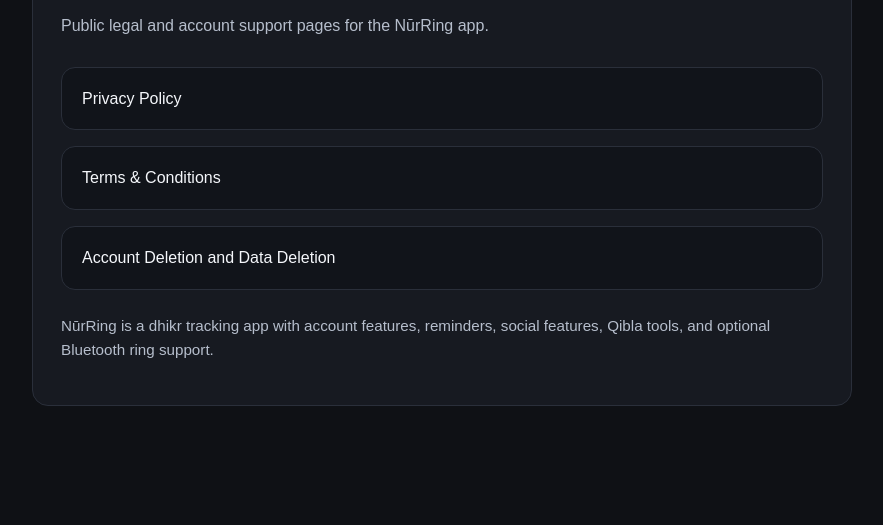
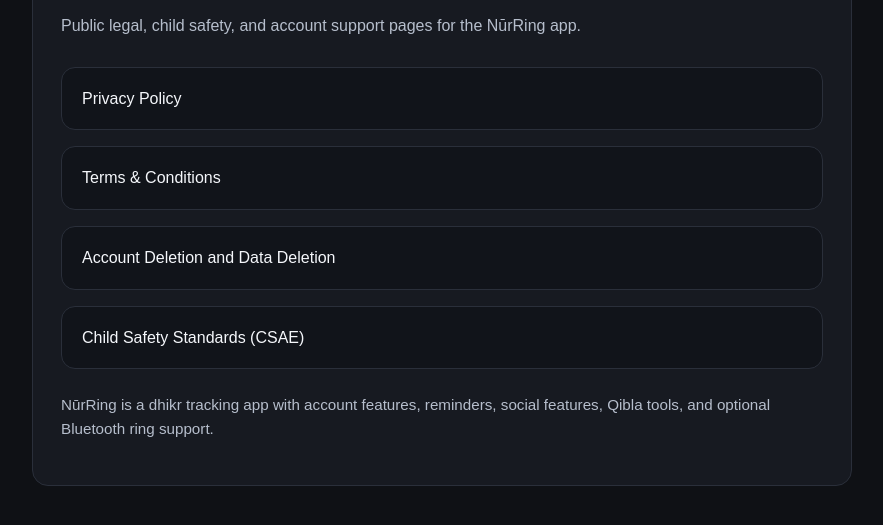
Before and after one commit to tomiogunnorin-afk/nurring-legal, a plain HTML site: page index.html in a window 1280 px wide. Shown: the part 131-656 px from the top of the page, without its empty margins (198-1081 px from the left). Drawn offline with Linux system fonts and the light colour scheme.

Commit message:
Update index.html

```diff
--- a/index.html
+++ b/index.html
@@ -80,13 +80,14 @@
       <section class="card">
         <h1>NūrRing Legal</h1>
         <p>
-          Public legal and account support pages for the NūrRing app.
+          Public legal, child safety, and account support pages for the NūrRing app.
         </p>
 
         <div class="links">
           <a class="link" href="./privacy.html">Privacy Policy</a>
           <a class="link" href="./terms.html">Terms &amp; Conditions</a>
           <a class="link" href="./delete-account.html">Account Deletion and Data Deletion</a>
+          <a class="link" href="./child-safety.html">Child Safety Standards (CSAE)</a>
         </div>
 
         <p class="small">
```
